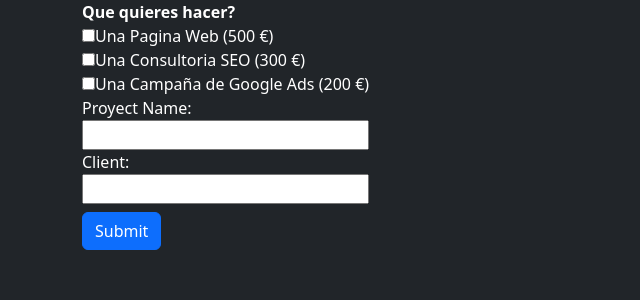
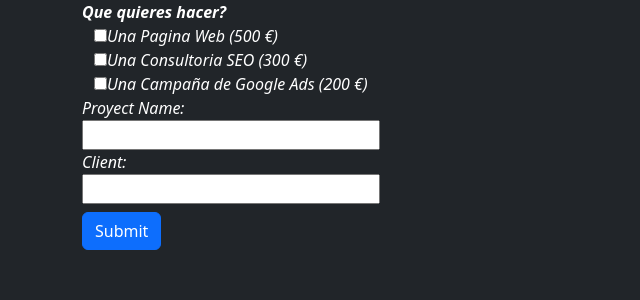
Before and after one commit to REALcuba/itacademyspring7, a React (Vite) app: page / in a window 1280 px wide. Both pictures are taken after a click on the button "Login". Shown: the top 300 px of the page, without its empty margins (0-640 px from the left). Built offline with nearby package versions, Linux system fonts and the light colour scheme.

Commit message:
ejercicio 7 hecho

```diff
--- a/src/components/createProject/CreateProject.tsx
+++ b/src/components/createProject/CreateProject.tsx
@@ -8,22 +8,23 @@ type CreateProjectProps = {
 const CreateProject: React.FC<CreateProjectProps> = ({ projectArr }) => {
 
     console.log(projectArr);
-
     return (
 
         <div className=' mt-2 flex-column project_data_div'>
+
             {projectArr.map(data => {
 
 
-                return <div className='container align-items-center border-bottom row' key={data.id}>
+                return <div className='align-items-center border-bottom container justify-content-md-between mt-1 ps-3 row' key={data.id}>
                     {/* <div > */}
                     {/* <div className='d-flex justify-content-between fst-italic flex-column m-2 '> */}
                     <div className='col-4'>Client:<span> {data.clientName}</span></div>
                     <div className='col-6'>Project:<span> {data.projectName}</span></div>
                     <div className='col-12'>Service:<span> {projectArr && data.service.join(', ')}</span></div>
-                    <div className='col-4'>Página(s):<span> {data.totalPages}</span></div>
-                    <div className='col-4'>Idiomas:<span> {data.totalLanguages}</span></div>
-                    <div className='col-4'>Precio:<span> {data.totalPrice}</span></div>
+                    <div className='col-3'>Página(s):<span> {data.totalPages}</span></div>
+                    <div className='col-3'>Idiomas:<span> {data.totalLanguages}</span></div>
+                    <div className='col-3'>Precio:<span> {data.totalPrice}</span></div>
+                    <div className='col-3'>Fecha:<span> {data.date}</span></div>
                     {/* </div> */}
 
                     {/* </div> */}
--- a/src/components/types/Types.d.ts
+++ b/src/components/types/Types.d.ts
@@ -6,5 +6,5 @@ export type Project = {
     totalPages: number,
     totalLanguages: number,
     totalPrice: number,
-
+    date: string
 }
--- a/src/pages/MainBoard/MainBoard.tsx
+++ b/src/pages/MainBoard/MainBoard.tsx
@@ -176,6 +176,8 @@ export const MainBoard: React.FC<MainBoardProps> = ({ services }) => {
         // setServiceNameArr(prevServiceName => [...prevServiceName, service.project])
         // setServiceNameArr(newServiceArr);
         // { isChecked && setServiceName(services[index].project) }
+        const getDate = new Date().toUTCString();
+
         const updatedProject: Project = {
             id: crypto.randomUUID(),
             projectName: getProjectName,
@@ -183,7 +185,8 @@ export const MainBoard: React.FC<MainBoardProps> = ({ services }) => {
             totalPages: pages,
             totalLanguages: languages,
             totalPrice: total,
-            service: getServiceNameArr
+            service: getServiceNameArr,
+            date: getDate
         }
 
         console.log(updatedProject);
@@ -280,14 +283,14 @@ export const MainBoard: React.FC<MainBoardProps> = ({ services }) => {
     }, [pagesArr, languagesArr, isCheckArr, services, isLocalePageArr, isLocaleLanguagesArr, projectArr, pages, languages, project])
 
     return (
-        <section className="d-flex gap-md-5 align-items-center">
+        <section className="d-flex gap-md-5 align-items-center fst-italic">
             <form >
                 <label >
                     <strong>Que quieres hacer?</strong>
 
                     {services.map(({ project, price }, index) => {
                         return <div key={index}>
-                            <div>
+                            <div className="container-md">
                                 {<Input
                                     handleOnChange={(index) => handleInputOnChange(index)}
                                     index={index}
```
